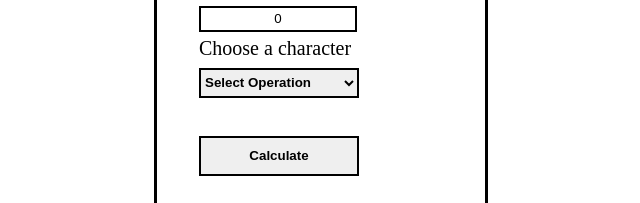
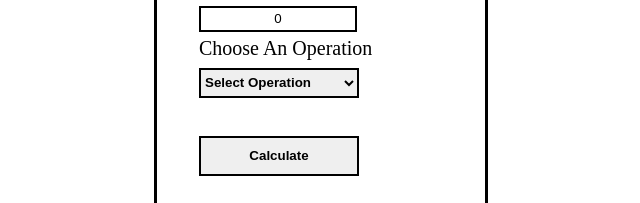
Before and after one commit to sahilyadav151299/JSTask1, a plain HTML site: page index.html in a window 1280 px wide. Shown: the part 193-396 px from the top of the page, 356-996 px from the left. Drawn offline with Linux system fonts and the light colour scheme.

Commit message:
Update index.html

```diff
--- a/index.html
+++ b/index.html
@@ -30,7 +30,7 @@
                     <input type="text" id="operand2" class="inputField" name="operand2" value="0"><br>
 
                     <!-- Operator Selection -->
-                    <label for="operator" class="labelField">Choose a character</label><br>
+                    <label for="operator" class="labelField">Choose An Operation</label><br>
 
                     <select name="operator" id="operator" class="operators">
 
```
